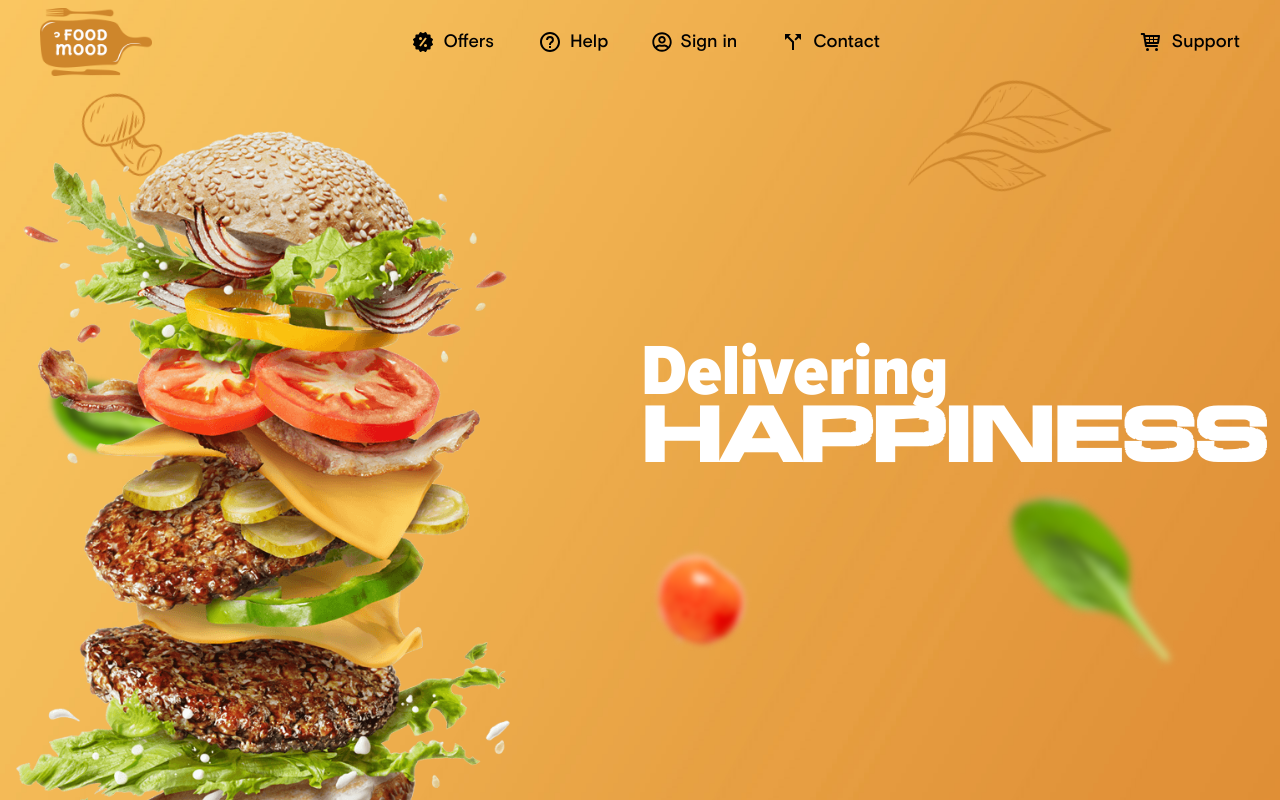
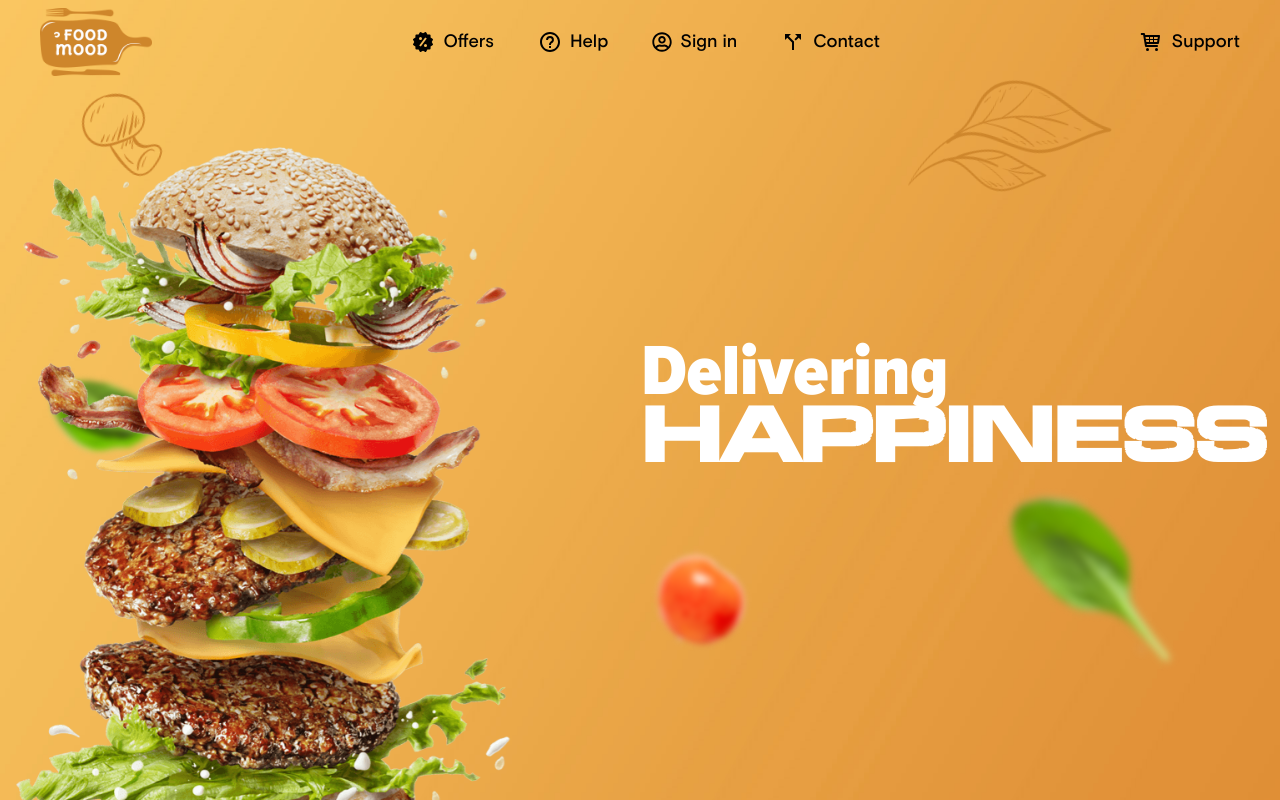
Before and after one commit to Ayu85/Food-Mood, a React (Vite) app in the folder Food-Mood/: page / in a window 1280 px wide. Shown: the top 800 px of the page. Built offline with nearby package versions, Linux system fonts and the light colour scheme.

Commit message:
hero section animation done

```diff
--- a/Food-Mood/src/components/Hero.jsx
+++ b/Food-Mood/src/components/Hero.jsx
@@ -16,7 +16,7 @@ const Hero = () => {
             <img src={tomato} alt="" className='left-[650px] top-[550px] absolute rotator' />
             <div className='absolute h-full w-full flex justify-center gap-32 items-start mt-32'>
                 <div>
-                    <img src={burgerLogo} alt="logo" className='w-[500px]' />
+                    <img src={burgerLogo} alt="logo" className='w-[500px] trans' />
                 </div>
                 <div className='text-white mt-52'>
                     <h1 className='text-7xl font-[nova]  font-bold '>Delivering </h1>
--- a/Food-Mood/src/index.css
+++ b/Food-Mood/src/index.css
@@ -47,3 +47,25 @@
 .rotator {
     animation: rotation 4s linear infinite;
 }
+
+@keyframes burger {
+    0% {}
+
+    50% {
+        transform: translateY(20px);
+    }
+
+    75% {
+        transform: translate(20px);
+
+    }
+
+    100% {
+        transform: translateY(0px);
+    }
+
+}
+
+.trans {
+    animation: burger 4s linear infinite;
+}
```
